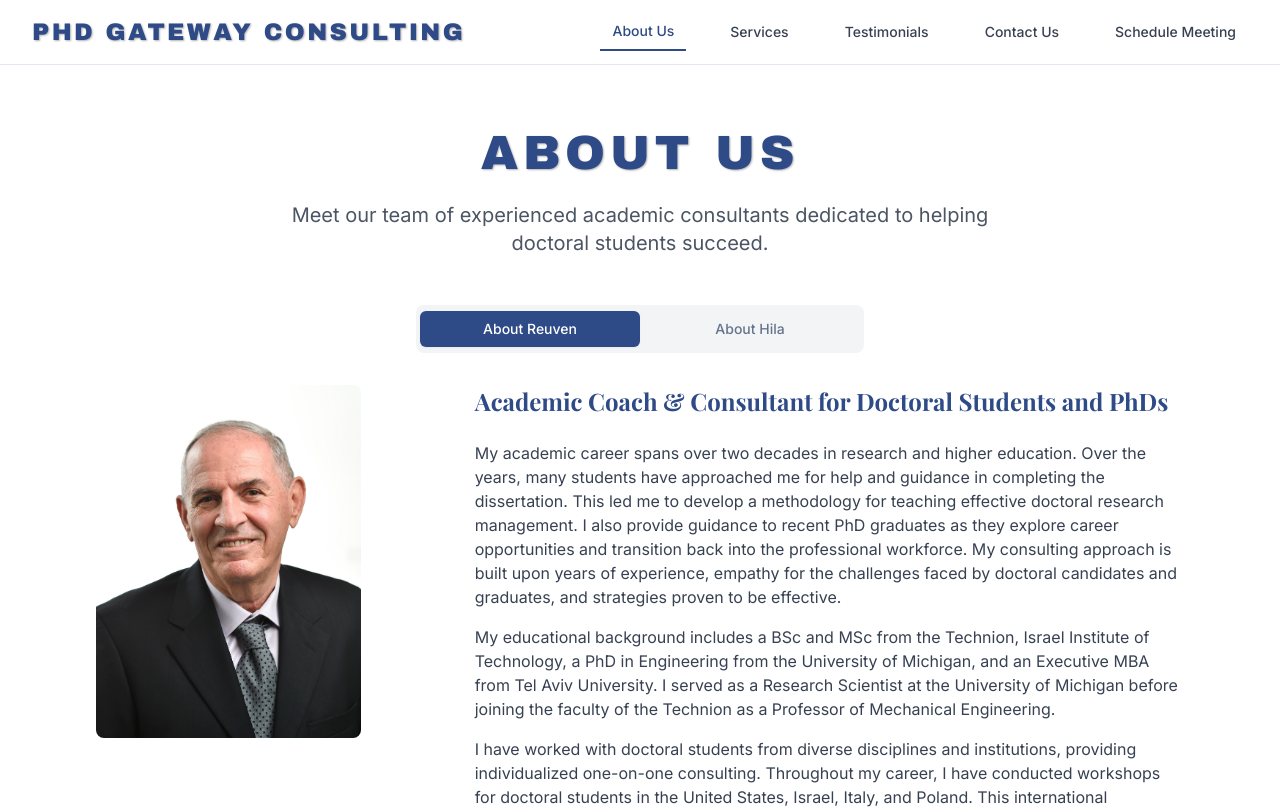
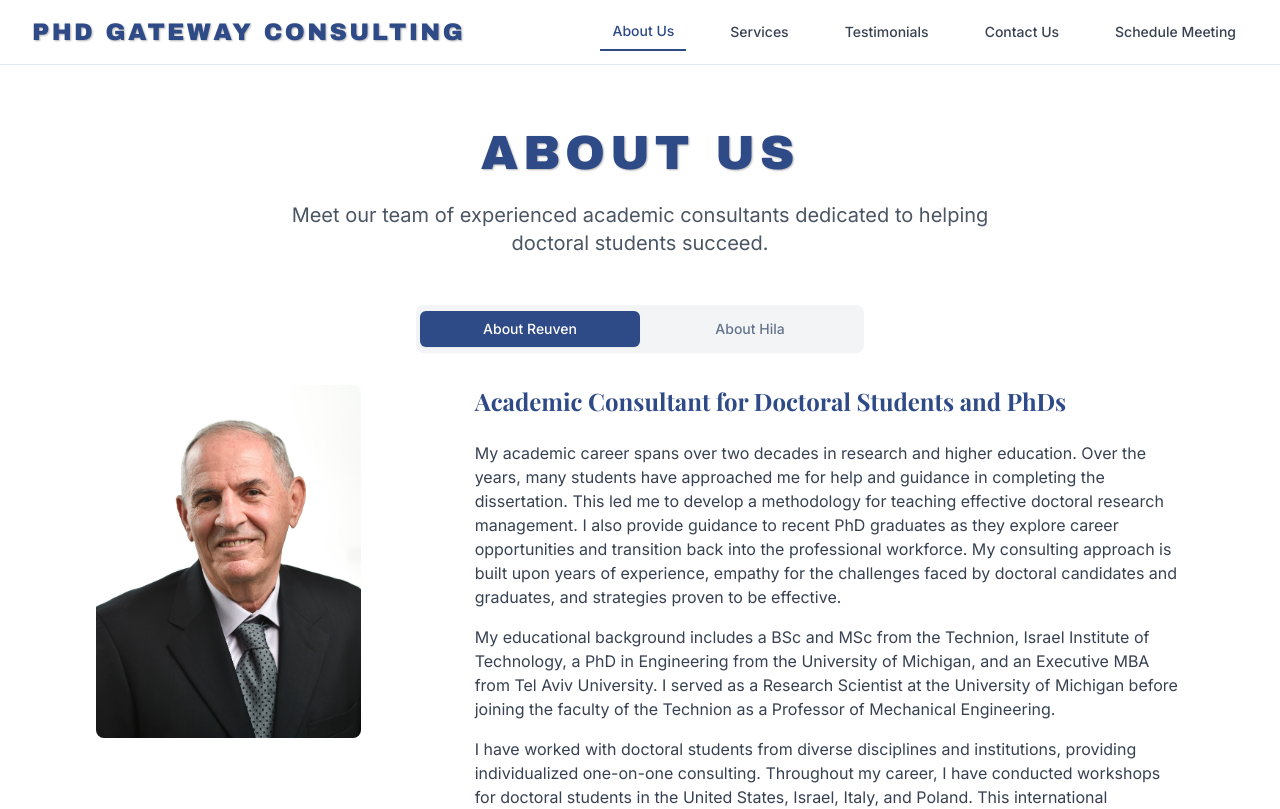
Before and after one commit to ReuvenKatz/pathway-nexus-gateway1, a React (Vite) app: page /about in a window 1280 px wide. Shown: the top 809 px of the page. Built offline with nearby package versions, Linux system fonts and the light colour scheme; a web font is replaced by a local one.

Commit message:
Update About Reuven title
Change "Academic Coach & Consultant for Doctoral Students and PhDs" to "Academic Consultant for Doctoral Students and PhDs" on the About Reuven page.

```diff
--- a/src/pages/About.tsx
+++ b/src/pages/About.tsx
@@ -78,7 +78,7 @@ const About = () => {
               <div className="lg:col-span-2 space-y-6">
                 <div>
                   <h2 className="text-2xl font-serif font-bold text-[#2E4A87] mb-4">
-                    Academic Coach & Consultant for Doctoral Students and PhDs
+                    Academic Consultant for Doctoral Students and PhDs
                   </h2>
                 </div>
 
--- a/src/pages/AboutReuven.tsx
+++ b/src/pages/AboutReuven.tsx
@@ -29,7 +29,7 @@ const AboutReuven = () => {
             About Reuven
           </h1>
           <h2 className="text-xl text-gray-600 max-w-3xl mx-auto">
-            Academic Coach & Consultant for Doctoral Students and PhDs
+            Academic Consultant for Doctoral Students and PhDs
           </h2>
         </div>
 
```
